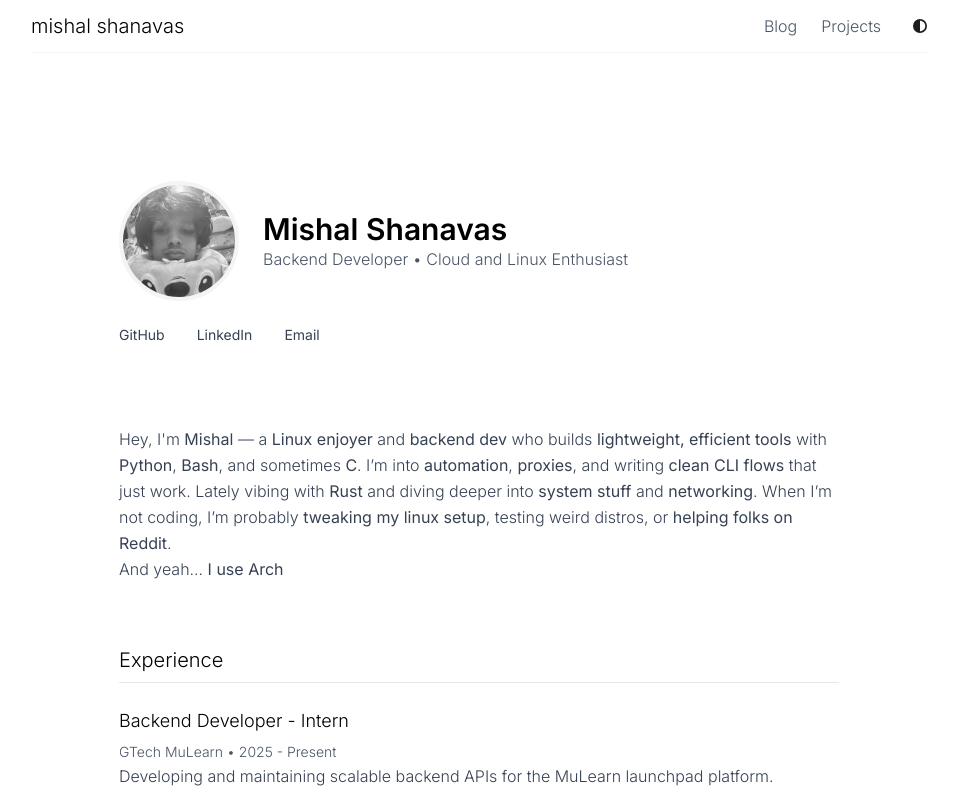
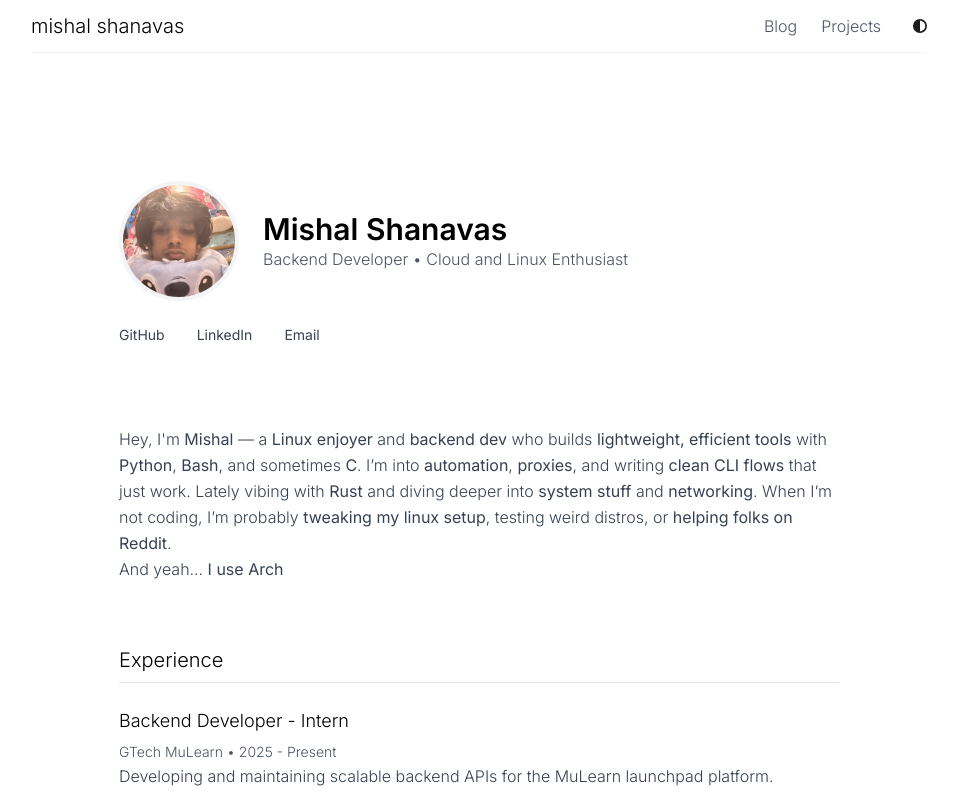
Before and after one commit to mishalshanavas/my-portfolio, a Next.js app: page / in a window 1280 px wide. Shown: the top 793 px of the page, without its empty margins (161-1119 px from the left). Built offline with nearby package versions, Linux system fonts and the light colour scheme.

Commit message:
no grayscale

```diff
--- a/app/page.tsx
+++ b/app/page.tsx
@@ -9,11 +9,11 @@ export default function Page() {
 
         {/* Hero Section */}
         <section className="flex flex-col items-start justify-center mb-20">
-          <div className="flex items-center gap-6 mb-6 justify-start">
+            <div className="flex items-center gap-6 mb-6 justify-start">
             <Image
               src={hero.image}
               alt="Profile photo"
-              className="rounded-full border-4 border-gray-100 dark:border-gray-800 grayscale hover:grayscale-0 transition-all duration-300"
+              className="rounded-full border-4 border-gray-100 dark:border-gray-800 transition-all duration-300"
               unoptimized
               width={120}
               height={120}
@@ -21,13 +21,13 @@ export default function Page() {
             />
             <div className="flex flex-col">
               <h1 className="text-2xl md:text-3xl font-semibold text-black dark:text-white">
-                {hero.name}
+              {hero.name}
               </h1>
               <p className="text-base text-gray-600 dark:text-gray-400 font-light">
-                {hero.title}
+              {hero.title}
               </p>
             </div>
-          </div>
+            </div>
           <nav className="flex gap-8 justify-start text-sm">
             <a
               href={socialLinks.github}
```
